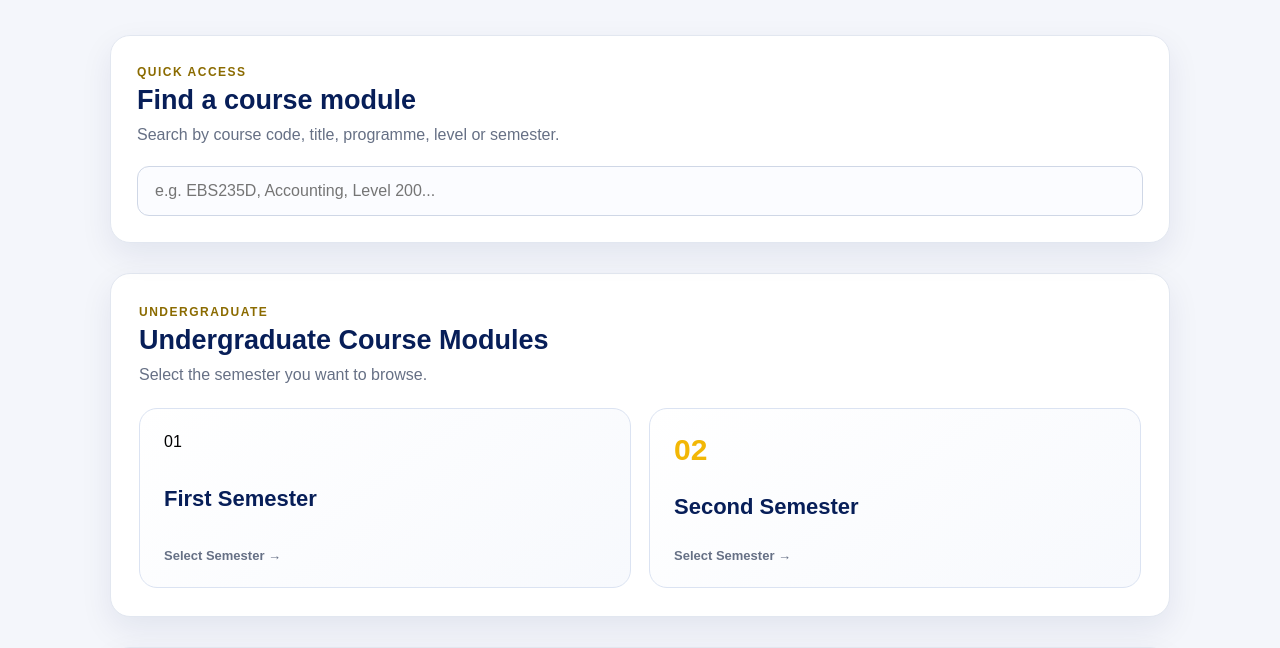
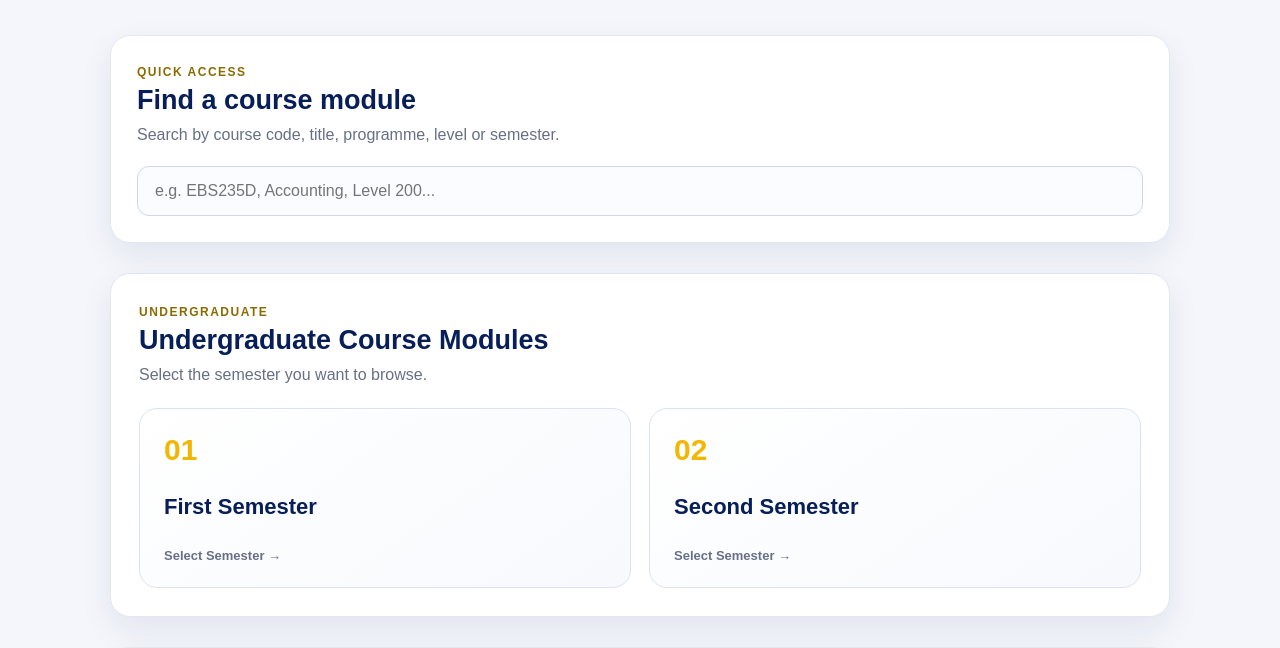
Before and after one commit to AbelAustin55/code-course-modules, a plain HTML site: page index.html in a window 1280 px wide. Shown: the part 123-771 px from the top of the page. Drawn offline with Linux system fonts and the light colour scheme.

Commit message:
Update index.html

```diff
--- a/index.html
+++ b/index.html
@@ -89,7 +89,7 @@
 
             <div class="semester-grid">
 
-                <button class="semester-card" onclick="showDepartments('firstSemester')"
+                <button class="semester-card" onclick="showDepartments('firstSemester')">
                     <span class="semester-number">01</span>
                     <span class="semester-name">First Semester</span>
                     <span class="semester-action">Select Semester →</span>
```
